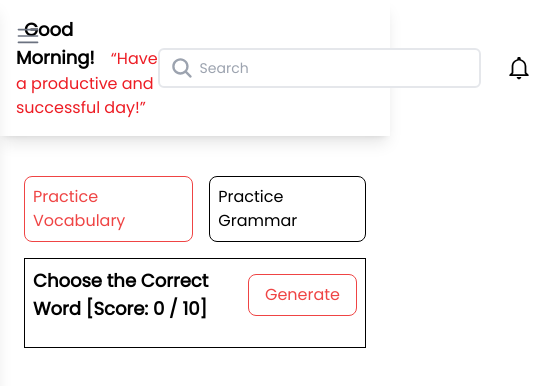
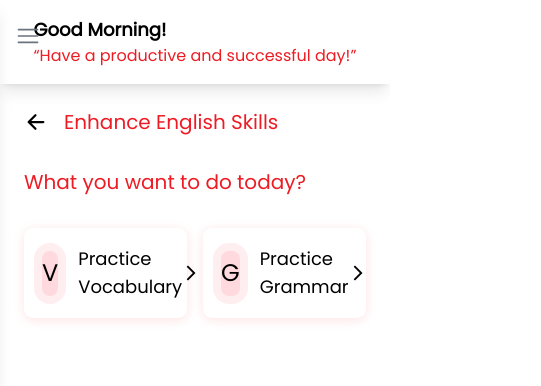
Before and after one commit to Saurabh3639/practice-english, a Next.js app: page /practice-english in a window 390 px wide. Shown: the top 386 px of the page, 541 px wide, since content can reach past the window. Built offline with nearby package versions, Linux system fonts and the light colour scheme.

Commit message:
Updated CSS and JSX in multiple files, adding responsive styles, new components, and modifying existing ones.

```diff
--- a/app/globals.css
+++ b/app/globals.css
@@ -17,3 +17,26 @@
   border-right: 0.625rem solid #ed1c24;
   color: #ed1c24;
 }
+
+/* Responsive styles */
+@media screen and (max-width: 640px) {
+  .toggleSidebarBtn {
+    position: fixed;
+  }
+
+  .headerDiv {
+    flex-direction: column;
+  }
+
+  .headerOne {
+    /* display: none; */
+    display: flex;
+    flex-direction: column;
+  }
+
+  .headerTwo {
+    display: none;
+    /* display: flex; */
+    /* flex-direction: column; */
+  }
+}
--- a/app/page.js
+++ b/app/page.js
@@ -1,8 +1,9 @@
-
 export default function Home() {
   return (
-    <div className="">
-      Home Page
+    <div className="min-h-screen bg-gray-100 p-8">
+      <header className="mb-12">
+        <h1 className="text-3xl font-bold">Home Page</h1>
+      </header>
     </div>
   );
 }
--- /dev/null
+++ b/app/practice-english/[category]/[game]/page.js
@@ -0,0 +1,9 @@
+import React from 'react'
+
+export default async function GamePage({ params }) {
+    const { game } = await params;
+
+  return (
+    <div>GamePage: {game}</div>
+  )
+}
--- /dev/null
+++ b/app/practice-english/[category]/page.js
@@ -0,0 +1,31 @@
+import React from "react";
+import PracticeCategoryPage from "../_components/PracticeCategoryPage";
+
+const categoriesData = {
+  vocabulary: [
+    { id: 1, name: "Daily Vocab" },
+    { id: 2, name: "Synonym and Antonym" },
+    { id: 3, name: "Choose the Correct Word" },
+    { id: 4, name: "Scrambled Word" },
+  ],
+  grammar: [
+    { id: 1, name: "Verb Tenses" },
+    { id: 2, name: "Nouns" },
+    { id: 3, name: "Pronouns" },
+    { id: 4, name: "Preposition" },
+    { id: 5, name: "Adjectives & Adverbs" },
+    { id: 6, name: "Sentence Types" },
+  ],
+};
+
+export default async function CategoryPage({ params }) {
+  const { category } = await params;
+
+  // Get the data based on the category
+  const games = categoriesData[category?.toLowerCase()];
+  const title = `Practice ${
+    category.charAt(0).toUpperCase() + category.slice(1)
+  }`;
+
+  return <PracticeCategoryPage title={title} games={games} />;
+}
--- /dev/null
+++ b/app/practice-english/_components/PracticeCategoryPage.js
@@ -0,0 +1,63 @@
+"use client";
+
+import { usePathname, useRouter } from "next/navigation";
+import React from "react";
+import { IoArrowBack } from "react-icons/io5";
+import { MdArrowForwardIos } from "react-icons/md";
+
+const buttonStyle = {
+  height: "90px",
+  // width: "700px",
+  borderRadius: "9px",
+  boxShadow: "0px 2px 11px 0px #ED1C241F",
+};
+
+export default function PracticeCategoryPage({ title, games }) {
+  const router = useRouter();
+  const pathname = usePathname();
+  const basePath = pathname.split("/").slice(0, 2).join("/");
+
+  return (
+    <div className="px-6 py-4">
+      {/* block 1 */}
+      <div className="flex justify-between items-center mb-4">
+        <div className="flex items-center gap-4 mb-4">
+          <IoArrowBack
+            className="cursor-pointer text-2xl"
+            onClick={() => router.push(basePath)}
+          />
+          <span className="text-primary text-xl font-medium">{title}</span>
+        </div>
+      </div>
+
+      <div className="grid grid-cols-2 gap-4 my-8">
+        {games?.map((game, i) => {
+          return (
+            <button
+              key={i}
+              style={buttonStyle}
+              className="w-full flex mb-2 items-center justify-between px-4 text-black font-semibold border-2 border-transparent hover:border-[#FFA6AA] p-4 transition-all"
+              //   onClick={() =>
+              //     router.push(`${pathname}/${game?.name?.toLowerCase()}`)
+              //   }
+            >
+              <div className="bg-[#FFD9DD] mr-5 flex items-center justify-center w-[45px] h-[45px] rounded-lg ring-offset ring-8 ring-[#FFEEF0]">
+                <span className="text-2xl font-normal text-black">
+                  {game?.name?.charAt(0)}
+                </span>
+              </div>
+
+              <span className="flex-grow text-left text-lg font-normal">
+                {game?.name}
+              </span>
+
+              <div className="flex items-center justify-center">
+                <MdArrowForwardIos className="text-black text-lg" />
+              </div>
+            </button>
+          );
+        })}
+      </div>
+    </div>
+  );
+}
--- a/app/practice-english/page.js
+++ b/app/practice-english/page.js
@@ -1,36 +1,78 @@
 "use client";
 
-import { useState } from "react";
-import CorrectWord from "./_components/Vocabulary/CorrectWord";
+import { usePathname, useRouter } from "next/navigation";
+import { IoArrowBack } from "react-icons/io5";
+import { MdArrowForwardIos } from "react-icons/md";
+// import CorrectWord from "./_components/Vocabulary/CorrectWord";
 
-const categories = ["Practice Vocabulary", "Practice Grammar"];
+const buttonStyle = {
+  height: "90px",
+  // width: "700px",
+  borderRadius: "9px",
+  boxShadow: "0px 2px 11px 0px #ED1C241F",
+};
 
-export default function PracticeEnglishPage() {
-  const [category, setCategory] = useState(categories[0]);
+const categories = [
+  { id: 1, name: "Practice Vocabulary", type: "Vocabulary" },
+  { id: 2, name: "Practice Grammar", type: "Grammar" },
+];
+
+export default function PracticeEnglish() {
+  const router = useRouter();
+  const pathname = usePathname();
 
   return (
     <div className="px-6 py-4">
-      <div className="flex gap-4 my-4">
-        {categories?.map((cval, i) => {
+      {/* block 1 */}
+      <div className="flex justify-between items-center mb-4">
+        <div className="flex items-center gap-4 mb-4">
+          <IoArrowBack
+            className="cursor-pointer text-2xl"
+            // onClick={}
+          />
+          <span className="text-primary text-xl font-medium">
+            Enhance English Skills
+          </span>
+        </div>
+      </div>
+
+      <div className="">
+        <h3 className="text-primary text-xl font-medium my-2">
+          What you want to do today?
+        </h3>
+        <div className="grid grid-cols-2 gap-4 my-8">
+          {categories?.map((category, i) => {
             return (
-            <div
+              <button
                 key={i}
-              className={`p-2 rounded-lg cursor-pointer border ${
-                cval == category
-                  ? "text-red-500 border-red-500"
-                  : "text-black border-black"
-              }`}
-              onClick={() => setCategory(cval)}
+                style={buttonStyle}
+                className="w-full flex mb-2 items-center justify-between px-4 text-black font-semibold border-2 border-transparent hover:border-[#FFA6AA] p-4 transition-all"
+                onClick={() =>
+                  router.push(`${pathname}/${category?.type?.toLowerCase()}`)
+                }
               >
-              {cval}
+                <div className="bg-[#FFD9DD] mr-5 flex items-center justify-center w-[45px] h-[45px] rounded-lg ring-offset ring-8 ring-[#FFEEF0]">
+                  <span className="text-2xl font-normal text-black">
+                    {category?.type?.charAt(0)}
+                  </span>
                 </div>
+
+                <span className="flex-grow text-left text-lg font-normal">
+                  {category?.name}
+                </span>
+
+                <div className="flex items-center justify-center">
+                  <MdArrowForwardIos className="text-black text-lg" />
+                </div>
+              </button>
             );
           })}
         </div>
+      </div>
 
-      <div className="border border-black p-2">
+      {/* <div className="border border-black p-2">
         <CorrectWord />
-      </div>
+      </div> */}
     </div>
   );
 }
--- a/components/Sidebar.js
+++ b/components/Sidebar.js
@@ -9,7 +9,7 @@ import Link from "next/link";
 
 export default function Sidebar() {
   const pathname = usePathname();
-  const basePath = pathname.split("/").pop();
+  const basePath = pathname.split("/")[1];
 
   const [isSidebarOpen, setIsSidebarOpen] = useState(false);
 
```
Lines whose indentation alone changed are shown as unchanged.
